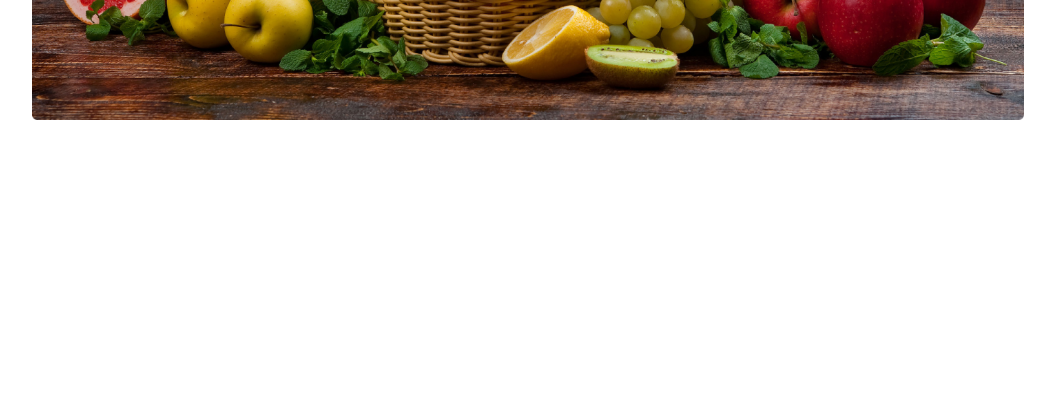
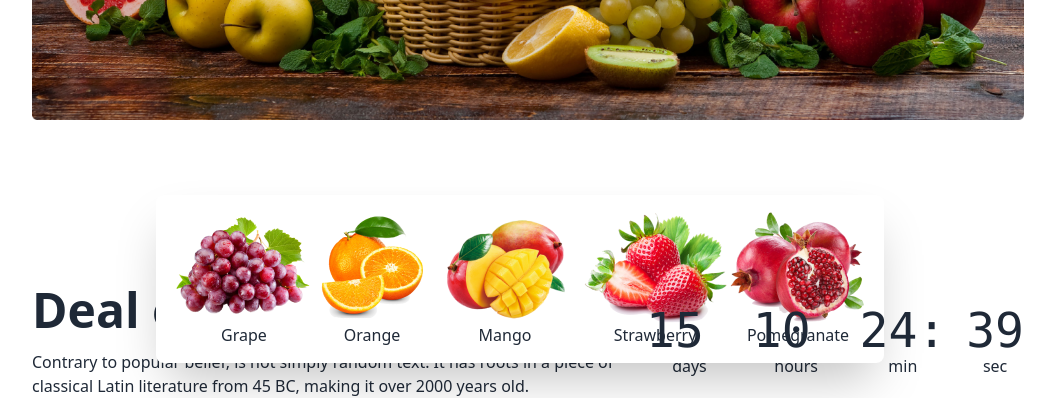
Before and after one commit to Ariful2634/fruit-brust, a plain HTML site: page index.html in a window 1280 px wide. Shown: the part 453-851 px from the top of the page, without its empty margins (112-1167 px from the left). Before the commit the page ends 800 px from the top, so only its background shows below. Drawn offline with nearby package versions, Linux system fonts and the light colour scheme; grey boxes are pictures that could not be loaded.

Commit message:
timer part done

```diff
--- a/index.html
+++ b/index.html
@@ -33,12 +33,15 @@
   <header class="lg:w-[80%] lg:mx-auto mt-9 md:px-4 px-3 ">
     <!-- navbar section -->
 
-     <nav >
+    <nav>
       <div class="navbar bg-[#F85559] rounded-[600px] lg:px-4">
         <div class="navbar-start">
           <div class="dropdown ">
             <label tabindex="0" class="btn btn-ghost lg:hidden">
-                  <svg xmlns="http://www.w3.org/2000/svg" class="h-5 w-5" fill="none" viewBox="0 0 24 24" stroke="currentColor"><path stroke-linecap="round" stroke-linejoin="round" stroke-width="2" d="M4 6h16M4 12h8m-8 6h16" /></svg>
+              <svg xmlns="http://www.w3.org/2000/svg" class="h-5 w-5" fill="none" viewBox="0 0 24 24"
+                stroke="currentColor">
+                <path stroke-linecap="round" stroke-linejoin="round" stroke-width="2" d="M4 6h16M4 12h8m-8 6h16" />
+              </svg>
             </label>
             <ul tabindex="0" class="menu menu-sm dropdown-content mt-3 z-[1] p-2 shadow bg-base-100 rounded-box w-52">
               <li><a>Home</a></li>
@@ -48,7 +51,7 @@
               </li>
               <li><a>Shop</a></li>
               <li><a href="">All Fruits</a></li>
-                  <li><input class="md:hidden bg-[#FFF]" type="search" name="" id="" placeholder="Search"  > </li>
+              <li><input class="md:hidden bg-[#FFF]" type="search" name="" id="" placeholder="Search"> </li>
             </ul>
             <div class="lg:block md:hidden hidden text-[#FFF] text-[18px] font-[500]">
               <ul class="menu menu-horizontal px-1">
@@ -71,7 +74,8 @@
         </div>
         <div class="navbar-end">
           <div class="lg:block hidden md:block ">
-                <span><input  class="rounded-2xl lg:h-8 lg:w-[250px] pl-3 bg-[#FFF] " type="search " name="" id="" placeholder="Search Here"><i class="fa-solid fa-magnifying-glass relative right-8 "></i></span>
+            <span><input class="rounded-2xl lg:h-8 lg:w-[250px] pl-3 bg-[#FFF] " type="search " name="" id=""
+                placeholder="Search Here"><i class="fa-solid fa-magnifying-glass relative right-8 "></i></span>
           </div>
         </div>
       </div>
@@ -80,7 +84,7 @@
     <!-- banner section -->
 
     <section class="mt-12">
-        <div class="carousel w-full ">
+      <div class="carousel w-full relative ">
         <div id="slide1" class="carousel-item relative w-full">
           <div class="relative">
             <img src="images/banner1.png" class="w-full" />
@@ -89,10 +93,12 @@
               <a href="#slide2" class="btn btn-circle">❯</a>
             </div>
           </div>
-             <div class="absolute left-12 space-y-2 mt-3 md:top-12 md:left-52 md:space-y-6 lg:top-12 lg:left-[250px] text-center  lg:space-y-4 text-[#FFF]">
+          <div
+            class="absolute left-12 space-y-2 mt-3 md:top-12 md:left-52 md:space-y-6 lg:top-12 lg:left-[250px] text-center  lg:space-y-4 text-[#FFF]">
             <h1 class="lg:text-6xl md:text-4xl  lg:font-extrabold">Exotic tastes at your <br>
               doorstep</h1>
-                   <p class="lg:font-[500px] md:font-[500px] lg:text-[20px] md:text-[20px]">We supply highly quality organic products</p>
+            <p class="lg:font-[500px] md:font-[500px] lg:text-[20px] md:text-[20px]">We supply highly quality organic
+              products</p>
             <button class="btn text-[#FFF] lg:font-extrabold bg-[#F85559] border-none">Shop Now</button>
           </div>
         </div>
@@ -104,10 +110,12 @@
               <a href="#slide3" class="btn btn-circle">❯</a>
             </div>
           </div>
-              <div class="absolute left-12 space-y-2 mt-3 md:top-12 md:left-52 md:space-y-6  lg:top-12 lg:left-[250px] text-center lg:space-y-4 text-[#FFF]">
+          <div
+            class="absolute left-12 space-y-2 mt-3 md:top-12 md:left-52 md:space-y-6  lg:top-12 lg:left-[250px] text-center lg:space-y-4 text-[#FFF]">
             <h1 class="lg:text-6xl md:text-4xl  lg:font-extrabold">Exotic tastes at your <br>
               doorstep</h1>
-                     <p class="lg:font-[500px] lg:text-[20px] md:font-[500px] md:text-[20px]">We supply highly quality organic products</p>
+            <p class="lg:font-[500px] lg:text-[20px] md:font-[500px] md:text-[20px]">We supply highly quality organic
+              products</p>
             <button class="btn text-[#FFF] lg:font-extrabold bg-[#F85559] border-none">Shop Now</button>
           </div>
         </div>
@@ -119,10 +127,12 @@
               <a href="#slide4" class="btn btn-circle">❯</a>
             </div>
           </div>
-             <div class="absolute left-12 space-y-2 mt-3  md:top-12 md:left-52 md:space-y-6 lg:top-12 lg:left-[250px] text-center lg:space-y-4 text-[#FFF]">
+          <div
+            class="absolute left-12 space-y-2 mt-3  md:top-12 md:left-52 md:space-y-6 lg:top-12 lg:left-[250px] text-center lg:space-y-4 text-[#FFF]">
             <h1 class="lg:text-6xl md:text-4xl  lg:font-extrabold">Exotic tastes at your <br>
               doorstep</h1>
-                   <p class="lg:font-[500px] lg:text-[20px] md:font-[500px] md:text-[20px]">We supply highly quality organic products</p>
+            <p class="lg:font-[500px] lg:text-[20px] md:font-[500px] md:text-[20px]">We supply highly quality organic
+              products</p>
             <button class="btn text-[#FFF] lg:font-extrabold bg-[#F85559] border-none">Shop Now</button>
           </div>
         </div>
@@ -134,10 +144,12 @@
               <a href="#slide1" class="btn btn-circle">❯</a>
             </div>
           </div>
-              <div class="absolute left-12 space-y-2 mt-3 md:top-12 md:left-52 md:space-y-6 lg:lg:top-12 lg:left-[250px] text-center lg:space-y-4 text-[#FFF]">
+          <div
+            class="absolute left-12 space-y-2 mt-3 md:top-12 md:left-52 md:space-y-6 lg:lg:top-12 lg:left-[250px] text-center lg:space-y-4 text-[#FFF]">
             <h1 class="lg:text-6xl md:text-4xl  lg:font-extrabold">Exotic tastes at your <br>
               doorstep</h1>
-                     <p class="lg:font-[500px] lg:text-[20px] md:font-[500px] md:text-[20px]">We supply highly quality organic products</p>
+            <p class="lg:font-[500px] lg:text-[20px] md:font-[500px] md:text-[20px]">We supply highly quality organic
+              products</p>
             <button class="btn text-[#FFF] lg:font-extrabold bg-[#F85559] border-none">Shop Now</button>
           </div>
         </div>
@@ -145,9 +157,80 @@
       </div>
     </section>
 
+    <section class="w-[75%] mx-auto hidden md:hidden  lg:block">
+      <div class="flex justify-around  text-center bg-[#FFF] rounded-lg shadow-2xl p-4 absolute  lg:-bottom-4">
+        <div >
+          <img  src="images/fruit1.png" alt="">
+          <p>Grape</p>
+        </div>
+        <div>
+          <img src="images/fruit2.png" alt="">
+          <p>Orange</p>
+        </div>
+        <div>
+          <img src="images/fruit3.png" alt="">
+          <p>Mango</p>
+        </div>
+        <div>
+          <img src="images/fruit4.png" alt="">
+          <p>Strawberry</p>
+        </div>
+        <div>
+          <img src="images/fruit5.png" alt="">
+          <p>Pomegranate</p>
+        </div>
+      </div>
+    </section>
+
   </header>
-    <main>
+  <main class="lg:w-[80%] lg:mx-auto mt-10 lg:mt-40 md:px-4 px-3 ">
+    <section>
+      <!-- timer part -->
 
+      <div class="flex lg:justify-between lg:items-center flex-col lg:flex-row space-y-6 lg:space-y-0">
+        <div class="space-y-4 text-center lg:text-start">
+          <h1 class="lg:text-5xl text-2xl font-[800]">Deal of the day</h1>
+          <p class="lg:font-[500] md:font-[500] lg:w-[600px]">Contrary to popular belief, is not simply random text. It has roots in a piece of classical Latin literature from 45 BC, making it over 2000 years old.</p>
+        </div>
+
+        <!-- timer -->
+
+        <div class="flex justify-center">
+          <div class="grid grid-flow-col gap-5 text-center auto-cols-max">
+            <div class="flex flex-col">
+              <span class="countdown font-mono text-5xl">
+                <span style="--value:15;"></span>:
+              </span>
+              days
+            </div>
+            <div class="flex flex-col">
+              <span class="countdown font-mono text-5xl">
+                <span style="--value:10;"></span>:
+              </span>
+              hours
+            </div>
+            <div class="flex flex-col">
+              <span class="countdown font-mono text-5xl">
+                <span style="--value:24;"></span> :
+              </span>
+              min
+            </div>
+            <div class="flex flex-col">
+              <span class="countdown font-mono text-5xl">
+                <span style="--value:39;"></span>
+              </span>
+              sec
+            </div>
+          </div>
+        </div>
+      </div>
+
+      <!-- different fruits -->
+
+      <div>
+
+      </div>
+    </section>
   </main>
   <footer>
 
```
Lines whose indentation alone changed are shown as unchanged.
